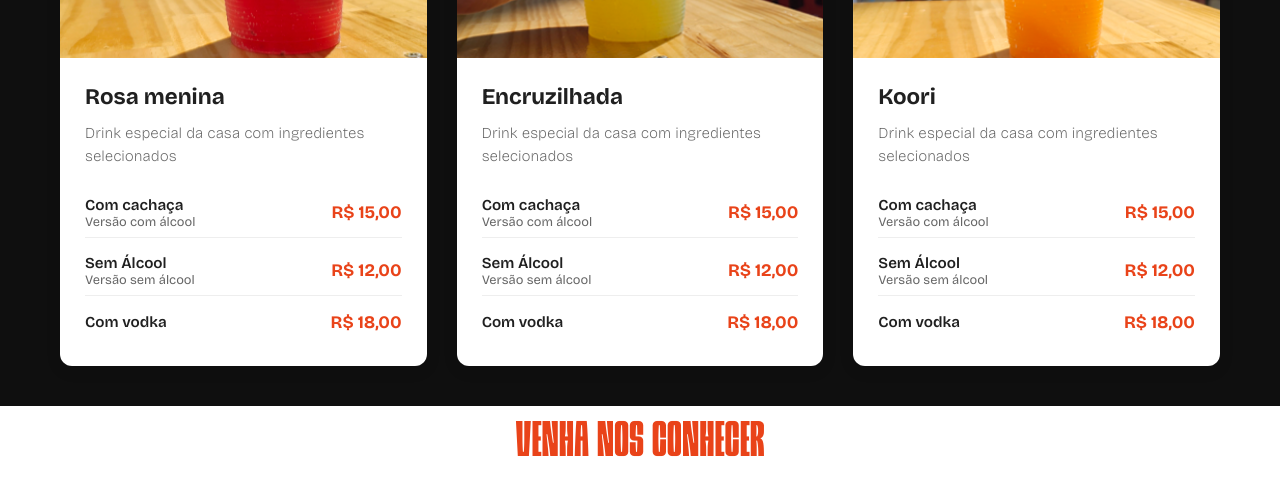
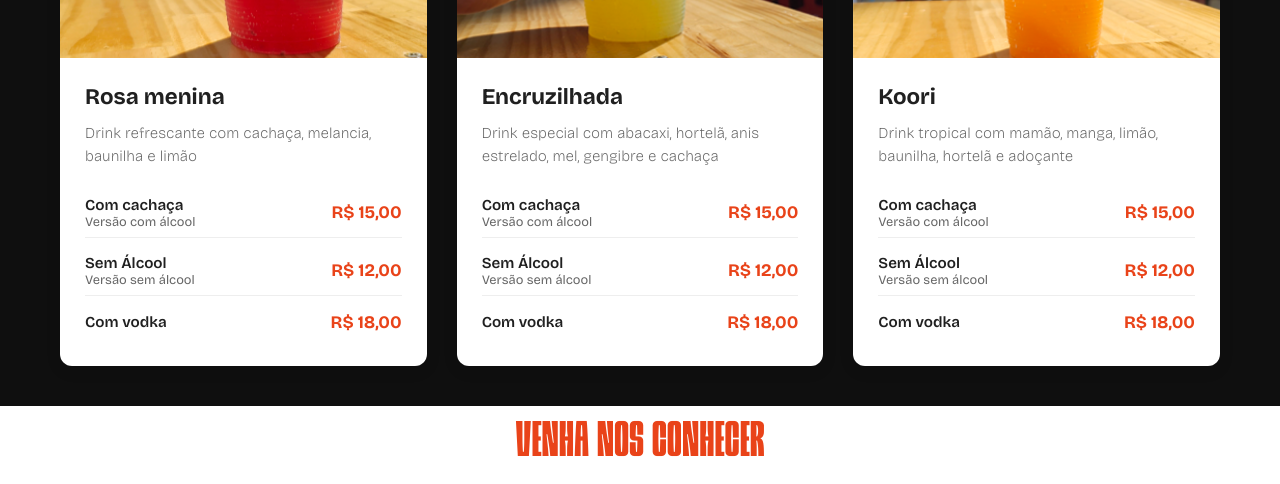
Before and after one commit to DevAtala/EncruzilhadaBar, a plain HTML site: page index.html in a window 1280 px wide. Shown: the part 2200-2684 px from the top of the page. Drawn offline with nearby package versions, Linux system fonts and the light colour scheme.

Commit message:
Alteração descrição dos drinks

```diff
--- a/index.html
+++ b/index.html
@@ -79,7 +79,7 @@
                     <div class="menu-item-content">
                         <h3>Rosa menina</h3>
                         <div class="menu-item-description">
-                            Drink especial da casa com ingredientes selecionados
+                            Drink refrescante com cachaça, melancia, baunilha e limão
                         </div>
                         <div class="price-options">
                             <div class="price-option">
@@ -111,7 +111,7 @@
                     <div class="menu-item-content">
                         <h3>Encruzilhada</h3>
                         <div class="menu-item-description">
-                            Drink especial da casa com ingredientes selecionados
+                            Drink especial com abacaxi, hortelã, anis estrelado, mel, gengibre e cachaça
                         </div>
                         <div class="price-options">
                             <div class="price-option">
@@ -143,7 +143,7 @@
                     <div class="menu-item-content">
                         <h3>Koori</h3>
                         <div class="menu-item-description">
-                            Drink especial da casa com ingredientes selecionados
+                            Drink tropical com mamão, manga, limão, baunilha, hortelã e adoçante
                         </div>
                         <div class="price-options">
                             <div class="price-option">
```
